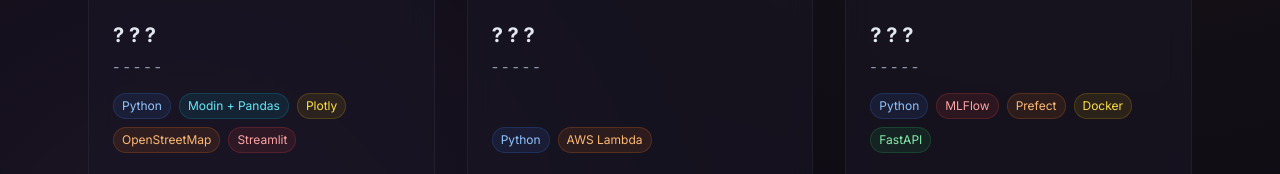
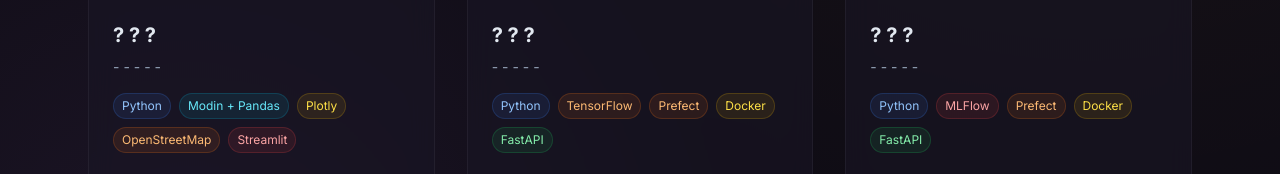
Before and after one commit to selsoaress/selsoaress.github.io, a plain HTML site: page index.html in a window 1280 px wide. Shown: the part 1694-1868 px from the top of the page. Drawn offline with nearby package versions, Linux system fonts and the light colour scheme.

Commit message:
Update index.html

```diff
--- a/index.html
+++ b/index.html
@@ -333,7 +333,10 @@
                         </p>
                         <div class="flex flex-wrap gap-2 mb-6">
                             <span class="text-xs px-2 py-1 rounded-full bg-blue-500/10 text-blue-300 border border-blue-500/20">Python</span>
-                            <span class="text-xs px-2 py-1 rounded-full bg-orange-500/10 text-orange-300 border border-orange-500/20">AWS Lambda</span>
+                            <span class="text-xs px-2 py-1 rounded-full bg-orange-500/10 text-orange-300 border border-orange-500/20">TensorFlow</span>
+                            <span class="text-xs px-2 py-1 rounded-full bg-orange-500/10 text-orange-300 border border-orange-500/20">Prefect</span>
+                            <span class="text-xs px-2 py-1 rounded-full bg-yellow-500/10 text-yellow-300 border border-yellow-500/20">Docker</span>
+                            <span class="text-xs px-2 py-1 rounded-full bg-green-500/10 text-green-300 border border-green-500/20">FastAPI</span>
                         </div>
                         <div class="flex items-center gap-4 mt-auto">
                             <a href="#" class="text-sm font-medium hover:text-selene-accent flex items-center gap-2">
```
